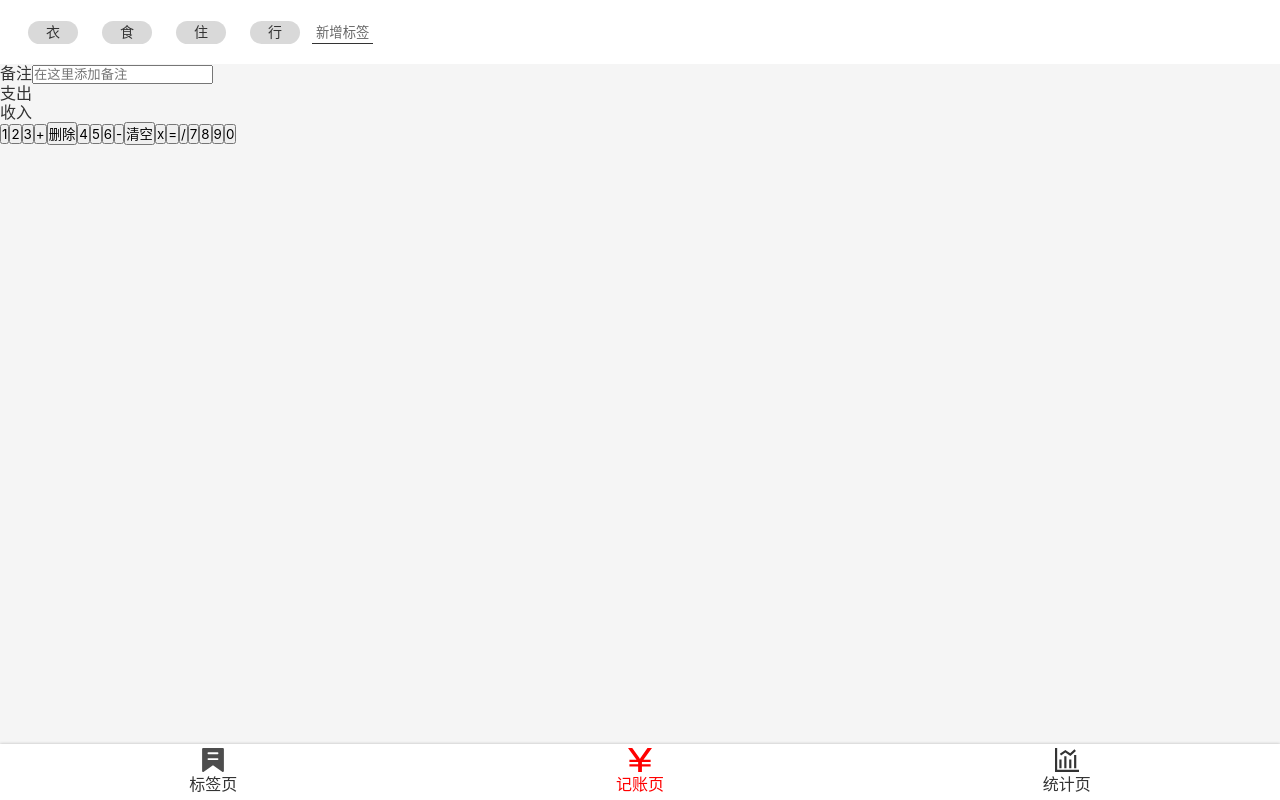
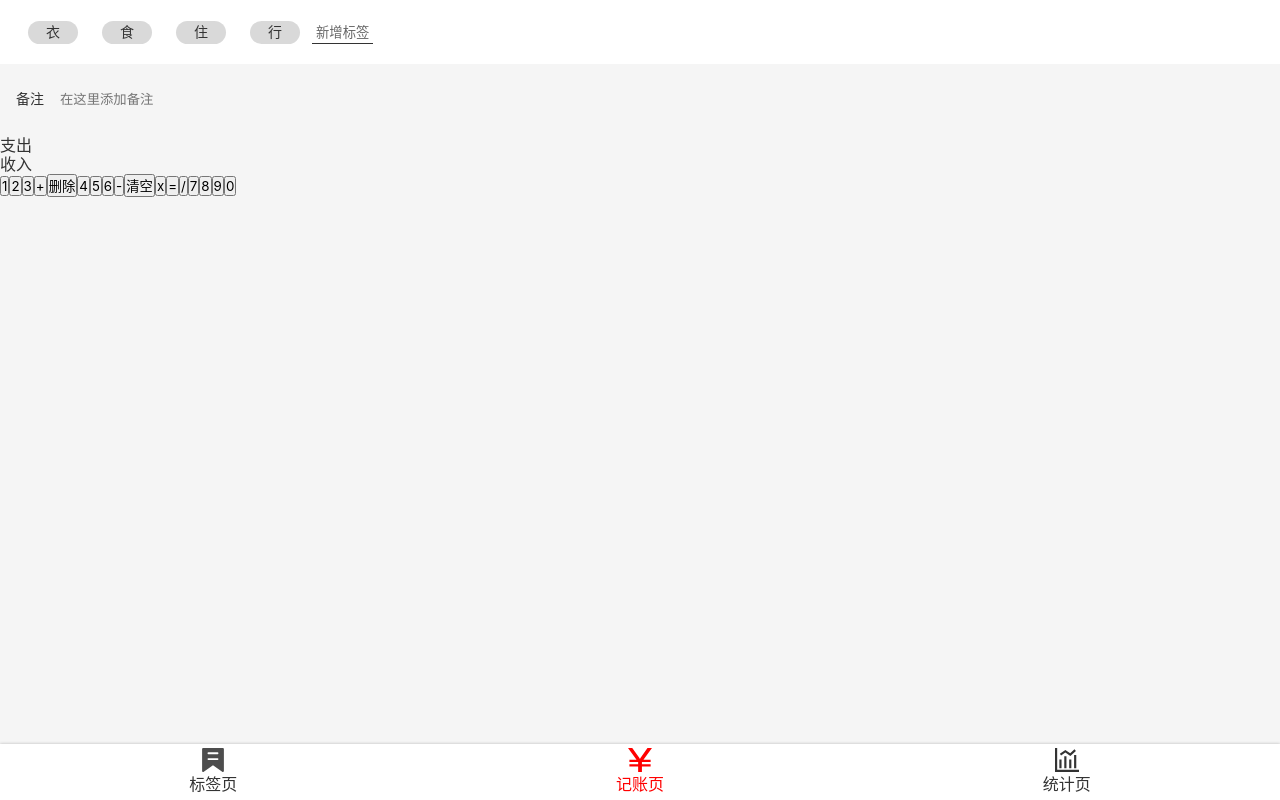
Before and after one commit to Bryant-Wang24/React-xiaowang-money, a React app: page /#/money in a window 1280 px wide. Built offline with nearby package versions, Linux system fonts and the light colour scheme; the HTML template or start-up script is replaced by a standard one.

Commit message:
Money.tsx 之 备注 UI 完成

```diff
--- a/src/index.scss
+++ b/src/index.scss
@@ -35,6 +35,9 @@
 button{
   font-family: inherit;
 }
+:focus{
+  outline: none;
+}
 .icon{
   width: 1em;
   height: 1em;
--- a/src/views/Money.tsx
+++ b/src/views/Money.tsx
@@ -26,7 +26,24 @@
 
 `;
 const NotesSection = styled.section`
-
+  background:#f5f5f5;
+  padding: 0 16px;
+  font-size: 14px;
+  >label{
+    display: flex;
+    align-items: center;
+    >span{
+      margin-right: 16px;
+      white-space: nowrap;
+    }
+    >input{
+      display: block;
+      width: 100%;
+      height: 72px;
+      background:none;
+      border: none;
+    }
+  }
 `;
 const CategorySection = styled.section`
 
```
Also changed, not shown: 1 other file (tests, documents, lock files or other folders).
